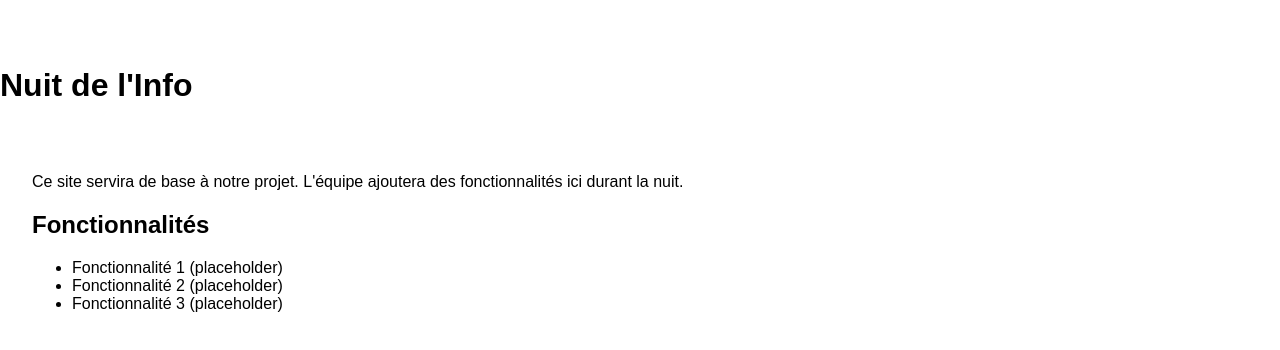
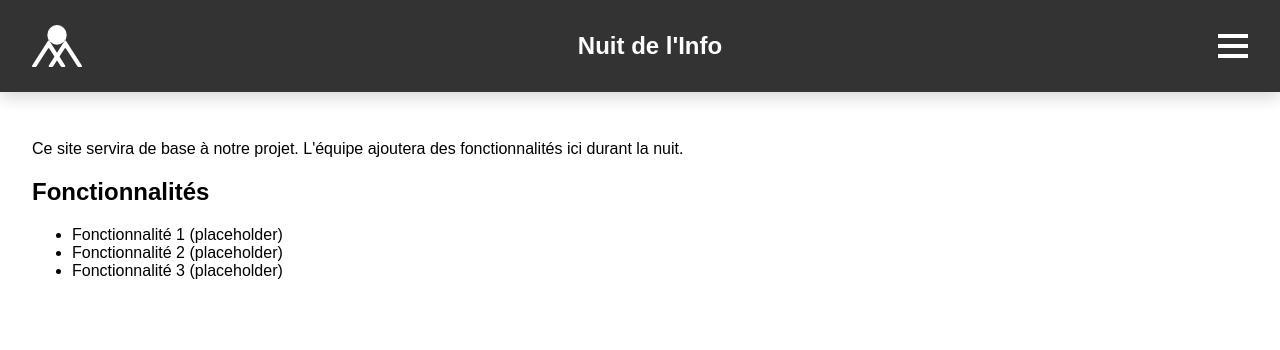
Before and after one commit to crocorelax/Nuit-De-L-Info-2024, a Vue app: page / in a window 1280 px wide. Shown: the top 350 px of the page. Built offline with nearby package versions, Linux system fonts and the light colour scheme; the HTML template or start-up script is replaced by a standard one.

Commit message:
logooooo

```diff
--- a/src/components/header.vue
+++ b/src/components/header.vue
@@ -1,7 +1,7 @@
 <template>
     <header class="home-header">
-      <!-- Importer le logo SVG comme composant Vue -->
-      <Logo class="logo" />
+      <!-- Importer le logo SVG comme image -->
+      <img src="@/assets/images/Logo.svg" alt="Logo" class="logo" />
 
       <!-- Titre au centre -->
       <h1 class="title">Nuit de l'Info</h1>
@@ -26,37 +26,19 @@
   </template>
 
   <script>
-  // Assurez-vous que le chemin est correct pour le fichier SVG
-  import Logo from '@/assets/images/Logo.svg';
-
   export default {
     name: "Header",
-    components: {
-      Logo
-    },
     data() {
       return {
-        menuOpen: false
+        menuOpen: false,
       };
     },
     methods: {
       toggleMenu() {
         this.menuOpen = !this.menuOpen;
-      }
-    }
+      },
+    },
   };
   </script>
 
-  <style scoped>
-  /* Logo */
-  .logo {
-    width: 50px;  /* Ajustez la taille du logo */
-    height: auto;
-    transition: fill 0.3s ease; /* Transition pour changer la couleur */
-  }
-
-  /* Change la couleur au survol */
-  .logo:hover {
-    fill: var(--primary-color); /* Couleur du logo au survol */
-  }
-  </style>
+  <style scoped src="../styles/header.css"></style>
--- a/src/styles/header.css
+++ b/src/styles/header.css
@@ -13,14 +13,14 @@
 
   /* Logo */
   .logo {
-  width: 50px; /* Taille du logo */
+    width: 50px;  /* Taille du logo */
     height: auto;
-  transition: fill 0.3s ease; /* Transition pour changer la couleur */
+    transition: filter 0.3s ease; /* Transition pour appliquer un filtre */
   }
 
-/* Au survol, on change la couleur du logo */
+  /* Changer la couleur du logo au survol */
   .logo:hover {
-  fill: var(--primary-color); /* Couleur que vous voulez appliquer au survol */
+    filter: hue-rotate(180deg); /* Appliquer un changement de couleur */
   }
 
   /* Titre au centre */
```
Lines whose indentation alone changed are shown as unchanged.
